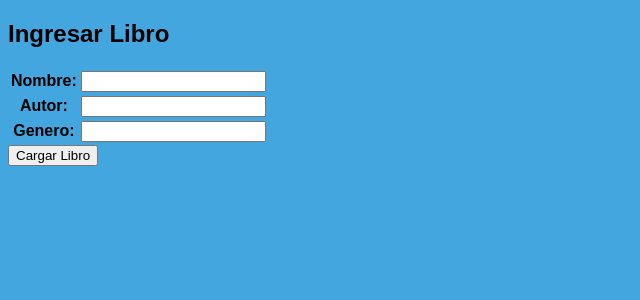
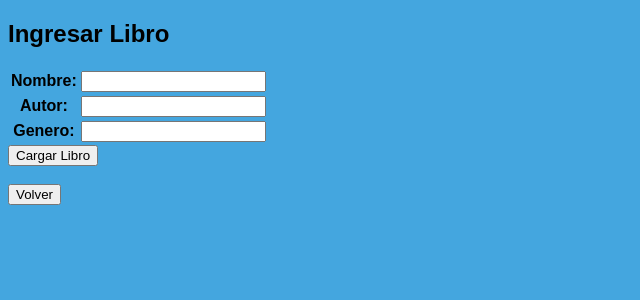
Before and after one commit to ignatius21/Entrega1-Florencia-Chavez-Isabel-Xavier-Ignacio-Moreno, a Django app: page /AppEntrega/formularioLibro in a window 1280 px wide. Shown: the top 300 px of the page, without its empty margins (0-640 px from the left). Run offline with Django 4.2, Linux system fonts and the light colour scheme.

Commit message:
se agrega la opcion de volver

```diff
--- a/AppEntrega/templates/AppEntrega/buscarDonativo.html
+++ b/AppEntrega/templates/AppEntrega/buscarDonativo.html
@@ -19,6 +19,9 @@
     <form action="{%url 'respuestaDonativo' %}" method="GET">
         <input type="text" name="donativo" required>
         <input type="submit" value="Buscar Donativo">
+        <br>
+        <br>
+        <input type="button" value="Volver" onClick="history.go(-1);">
     </form>
 </body>
 
--- a/AppEntrega/templates/AppEntrega/buscarLibro.html
+++ b/AppEntrega/templates/AppEntrega/buscarLibro.html
@@ -19,6 +19,9 @@
     <form action="{%url 'respuestaLibro' %}" method="GET">
         <input type="text" name="libro" required>
         <input type="submit" value="Buscar">
+        <br>
+        <br>
+        <input type="button" value="Volver" onClick="history.go(-1);">
     </form>
 </body>
 
--- a/AppEntrega/templates/AppEntrega/buscarUsuario.html
+++ b/AppEntrega/templates/AppEntrega/buscarUsuario.html
@@ -17,6 +17,9 @@
     <form action="{%url 'respuestaUsuario' %}" method="GET">
         <input type="text" name="usuario" required>
         <input type="submit" value="Buscar usuario">
+        <br>
+        <br>
+        <input type="button" value="Volver" onClick="history.go(-1);">
 
     </form>
 
--- a/AppEntrega/templates/AppEntrega/formActualizar.html
+++ b/AppEntrega/templates/AppEntrega/formActualizar.html
@@ -20,6 +20,9 @@
         </table>
 
         <input type="submit" value="Actualizar Usuario">
+        <br>
+        <br>
+        <input type="button" value="Volver" onClick="history.go(-1);">
     </form>
 </body>
 </html>
--- a/AppEntrega/templates/AppEntrega/formularioDonativo.html
+++ b/AppEntrega/templates/AppEntrega/formularioDonativo.html
@@ -21,6 +21,9 @@
         </table>
 
         <input type="submit" value="Donar">
+        <br>
+        <br>
+        <input type="button" value="Volver" onClick="history.go(-1);">
     </form>
 </body>
 </html>
--- a/AppEntrega/templates/AppEntrega/formularioLibro.html
+++ b/AppEntrega/templates/AppEntrega/formularioLibro.html
@@ -20,6 +20,9 @@
         </table>
 
         <input type="submit" value="Cargar Libro">
+        <br>
+        <br>
+        <input type="button" value="Volver" onClick="history.go(-1);">
     </form>
 </body>
 </html>
--- a/AppEntrega/templates/AppEntrega/usuario_confirm_delete.html
+++ b/AppEntrega/templates/AppEntrega/usuario_confirm_delete.html
@@ -23,6 +23,9 @@
 
 
         <input type="submit" value="Desea eliminar el usuario?">
+        <br>
+        <br>
+        <input type="button" value="Volver" onClick="history.go(-1);">
     </form>
 </body>
 </html>
--- a/AppEntrega/templates/AppEntrega/usuario_form.html
+++ b/AppEntrega/templates/AppEntrega/usuario_form.html
@@ -20,6 +20,10 @@
         </table>
 
         <input type="submit" value="Cargar Usuario">
+        <br>
+        <br>
+        <input type="button" value="Volver" onClick="history.go(-1);">
     </form>
+
 </body>
 </html>
--- a/AppEntrega/templates/AppEntrega/ver_usuario.html
+++ b/AppEntrega/templates/AppEntrega/ver_usuario.html
@@ -22,6 +22,9 @@
            <li>Apellido: {{usuarios.apellido}}</li>
            <li>Email: {{usuarios.email}}</li>
        </ul>
+       <br>
+        <br>
+        <input type="button" value="Volver" onClick="history.go(-1);">
 
     </form>
 </body>
```
Also changed, not shown: db.sqlite3.
